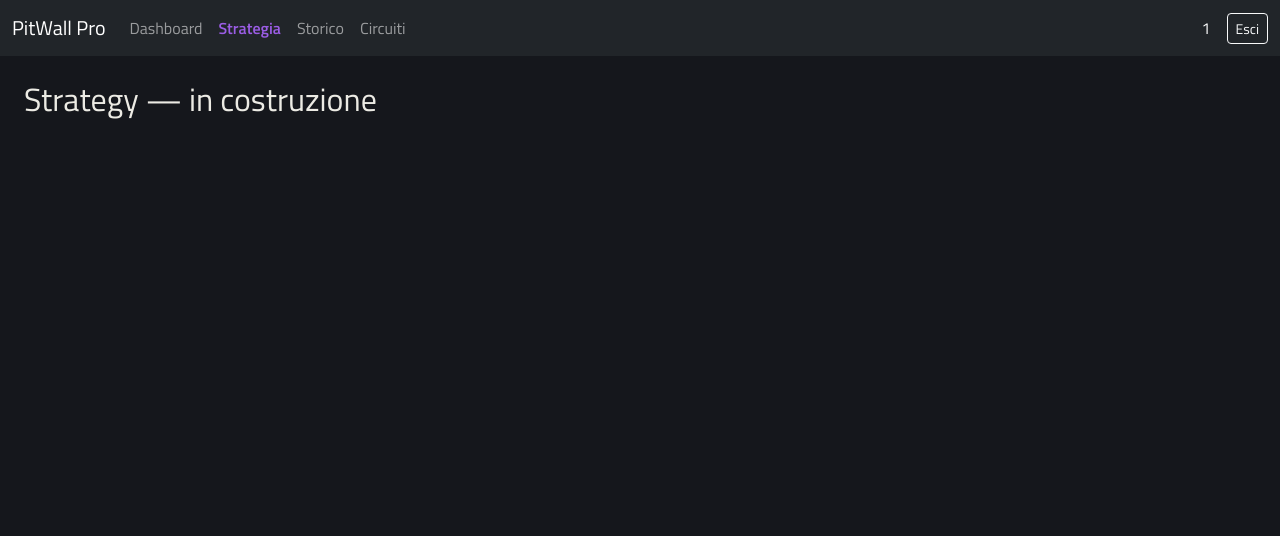
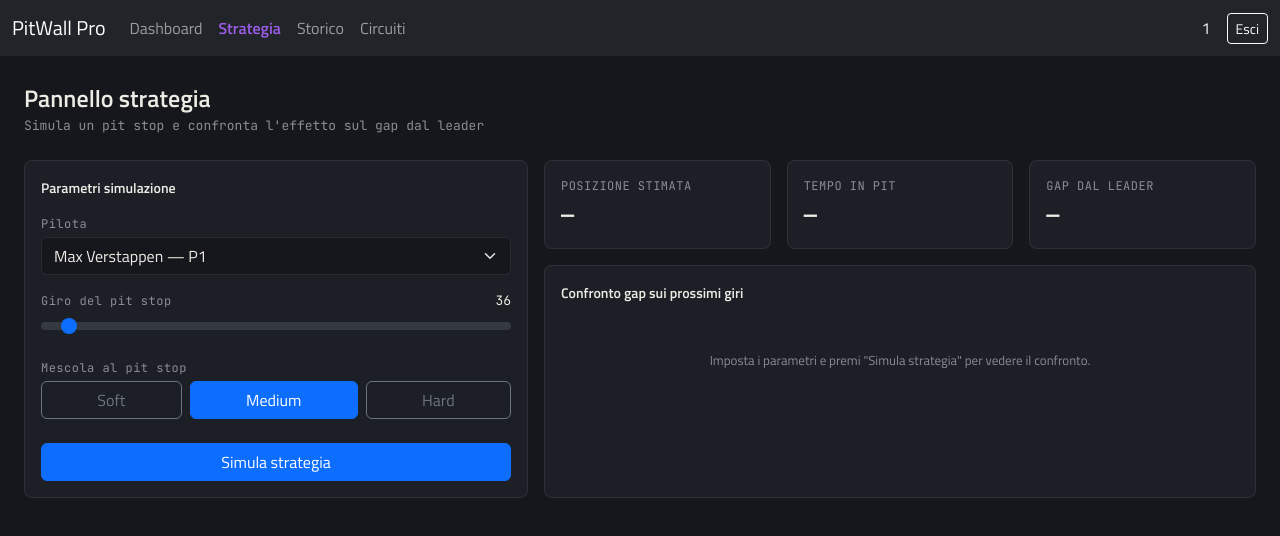
Before and after one commit to niccolosciucco/frontend, a React (Vite) app: page /strategia in a window 1280 px wide. Shown: the top 536 px of the page. Built offline with nearby package versions, Linux system fonts and the light colour scheme; sample sign-in values are in the browser's storage.

Commit message:
updated strategyPage

```diff
--- a/src/pages/StrategyPage.tsx
+++ b/src/pages/StrategyPage.tsx
@@ -1,3 +1,220 @@
-export default function DashboardPage() {
-  return <h2>Strategy — in costruzione</h2>;
+import { useEffect, useState } from "react";
+import {
+  BarChart,
+  Bar,
+  XAxis,
+  YAxis,
+  CartesianGrid,
+  Tooltip,
+  Legend,
+  ResponsiveContainer,
+} from "recharts";
+import { useRaceData } from "../context/useRaceData";
+import {
+  simulateStrategy,
+  type StrategyResult,
+} from "../utils/strategySimulation";
+import type { TireCompound } from "../types/race";
+import { formatGap } from "../utils/format";
+
+const COMPOUND_LABELS: Record<TireCompound, string> = {
+  soft: "Soft",
+  medium: "Medium",
+  hard: "Hard",
+};
+
+export default function StrategyPage() {
+  const race = useRaceData();
+  const [selectedDriverId, setSelectedDriverId] = useState(race.drivers[0].id);
+  const [pitLap, setPitLap] = useState(() =>
+    Math.min(race.currentLap + 2, race.totalLaps),
+  );
+  const [compound, setCompound] = useState<TireCompound>("medium");
+  const [result, setResult] = useState<StrategyResult | null>(null);
+
+  useEffect(() => {
+    setPitLap((prev) =>
+      Math.min(Math.max(prev, race.currentLap), race.totalLaps),
+    );
+  }, [race.currentLap, race.totalLaps]);
+
+  const selectedDriver =
+    race.drivers.find((d) => d.id === selectedDriverId) ?? race.drivers[0];
+
+  const handleSimulate = () => {
+    setResult(simulateStrategy(selectedDriver, pitLap, compound));
+  };
+
+  return (
+    <div>
+      <div className="mb-4">
+        <div className="fs-4 fw-semibold">Pannello strategia</div>
+        <div className="pw-mono text-body-secondary" style={{ fontSize: 13 }}>
+          Simula un pit stop e confronta l'effetto sul gap dal leader
+        </div>
+      </div>
+
+      <div className="row g-3">
+        <div className="col-lg-5">
+          <div className="pw-card h-100">
+            <div className="pw-card-title">Parametri simulazione</div>
+
+            <label className="pw-metric-label" htmlFor="strategy-driver">
+              Pilota
+            </label>
+            <select
+              id="strategy-driver"
+              className="form-select mb-3"
+              value={selectedDriverId}
+              onChange={(e) => setSelectedDriverId(e.target.value)}
+            >
+              {race.drivers.map((driver) => (
+                <option key={driver.id} value={driver.id}>
+                  {driver.name} — P{driver.position}
+                </option>
+              ))}
+            </select>
+
+            <div className="d-flex justify-content-between align-items-baseline mb-1">
+              <label className="pw-metric-label mb-0" htmlFor="strategy-pitlap">
+                Giro del pit stop
+              </label>
+              <span className="pw-mono" style={{ fontSize: 13 }}>
+                {pitLap}
+              </span>
+            </div>
+            <input
+              id="strategy-pitlap"
+              type="range"
+              className="form-range mb-3"
+              min={race.currentLap}
+              max={race.totalLaps}
+              value={pitLap}
+              onChange={(e) => setPitLap(Number(e.target.value))}
+            />
+
+            <label className="pw-metric-label">Mescola al pit stop</label>
+            <div className="d-flex gap-2 mb-4">
+              {(Object.keys(COMPOUND_LABELS) as TireCompound[]).map((key) => (
+                <button
+                  key={key}
+                  type="button"
+                  className={`btn flex-fill ${compound === key ? "btn-primary" : "btn-outline-secondary"}`}
+                  onClick={() => setCompound(key)}
+                >
+                  {COMPOUND_LABELS[key]}
+                </button>
+              ))}
+            </div>
+
+            <button
+              type="button"
+              className="btn btn-primary w-100"
+              onClick={handleSimulate}
+            >
+              Simula strategia
+            </button>
+          </div>
+        </div>
+
+        <div className="col-lg-7 d-flex flex-column gap-3">
+          <div className="row g-3">
+            <div className="col-4">
+              <div className="pw-card">
+                <div className="pw-metric-label">POSIZIONE STIMATA</div>
+                <div className="pw-metric-value">
+                  {result ? `P${result.estimatedPosition}` : "—"}
+                </div>
+              </div>
+            </div>
+            <div className="col-4">
+              <div className="pw-card">
+                <div className="pw-metric-label">TEMPO IN PIT</div>
+                <div className="pw-metric-value">
+                  {result ? `${result.pitStopSeconds.toFixed(1)}s` : "—"}
+                </div>
+              </div>
+            </div>
+            <div className="col-4">
+              <div className="pw-card">
+                <div className="pw-metric-label">GAP DAL LEADER</div>
+                <div className="pw-metric-value">
+                  {result ? formatGap(result.projectedGapSeconds) : "—"}
+                </div>
+              </div>
+            </div>
+          </div>
+
+          <div className="pw-card flex-grow-1">
+            <div className="d-flex justify-content-between align-items-center mb-2">
+              <div className="pw-card-title mb-0">
+                Confronto gap sui prossimi giri
+              </div>
+              {result && (
+                <span
+                  className={`pw-badge ${result.undercutSucceeded ? "pw-badge-green" : "pw-badge-purple"}`}
+                >
+                  {result.undercutSucceeded
+                    ? "Undercut riuscito"
+                    : "Conviene restare in pista"}
+                </span>
+              )}
+            </div>
+
+            {result ? (
+              <ResponsiveContainer width="100%" height={220}>
+                <BarChart data={result.comparisonLaps}>
+                  <CartesianGrid
+                    stroke="rgba(255,255,255,0.06)"
+                    vertical={false}
+                  />
+                  <XAxis
+                    dataKey="lap"
+                    tick={{ fontSize: 11, fill: "#8a8d95" }}
+                    axisLine={false}
+                    tickLine={false}
+                  />
+                  <YAxis
+                    tick={{ fontSize: 11, fill: "#8a8d95" }}
+                    axisLine={false}
+                    tickLine={false}
+                  />
+                  <Tooltip
+                    contentStyle={{
+                      background: "var(--pw-panel-2)",
+                      border: "1px solid var(--pw-border)",
+                      borderRadius: 6,
+                      fontFamily: "JetBrains Mono, monospace",
+                      fontSize: 12,
+                    }}
+                  />
+                  <Legend wrapperStyle={{ fontSize: 12 }} />
+                  <Bar
+                    dataKey="attuale"
+                    name="Strategia attuale"
+                    fill="#8a8d95"
+                    radius={[3, 3, 0, 0]}
+                  />
+                  <Bar
+                    dataKey="simulata"
+                    name="Strategia simulata"
+                    fill="#9b5de5"
+                    radius={[3, 3, 0, 0]}
+                  />
+                </BarChart>
+              </ResponsiveContainer>
+            ) : (
+              <div
+                className="text-body-secondary text-center"
+                style={{ fontSize: 13, padding: "40px 0" }}
+              >
+                Imposta i parametri e premi "Simula strategia" per vedere il
+                confronto.
+              </div>
+            )}
+          </div>
+        </div>
+      </div>
+    </div>
+  );
 }
```
